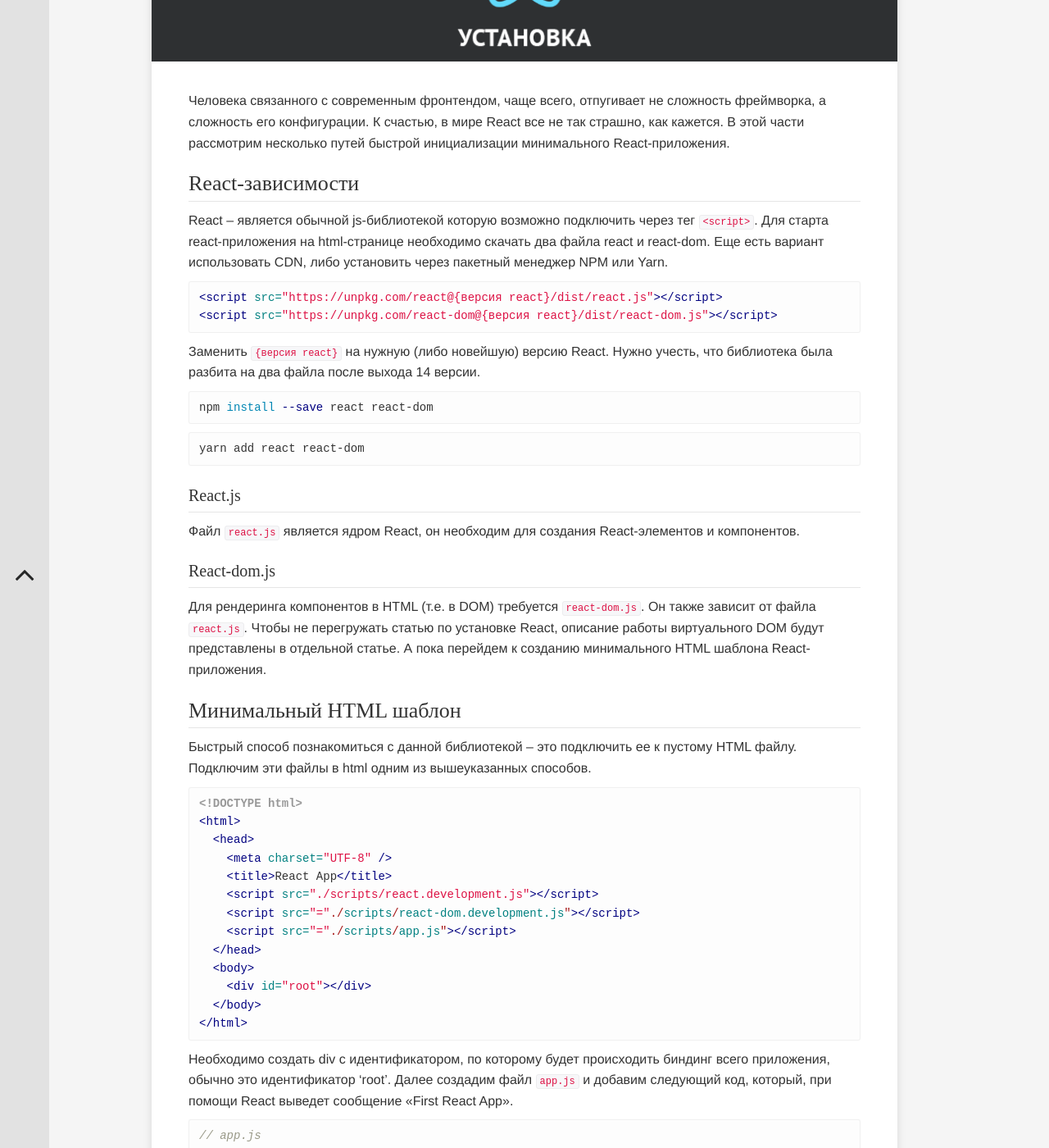
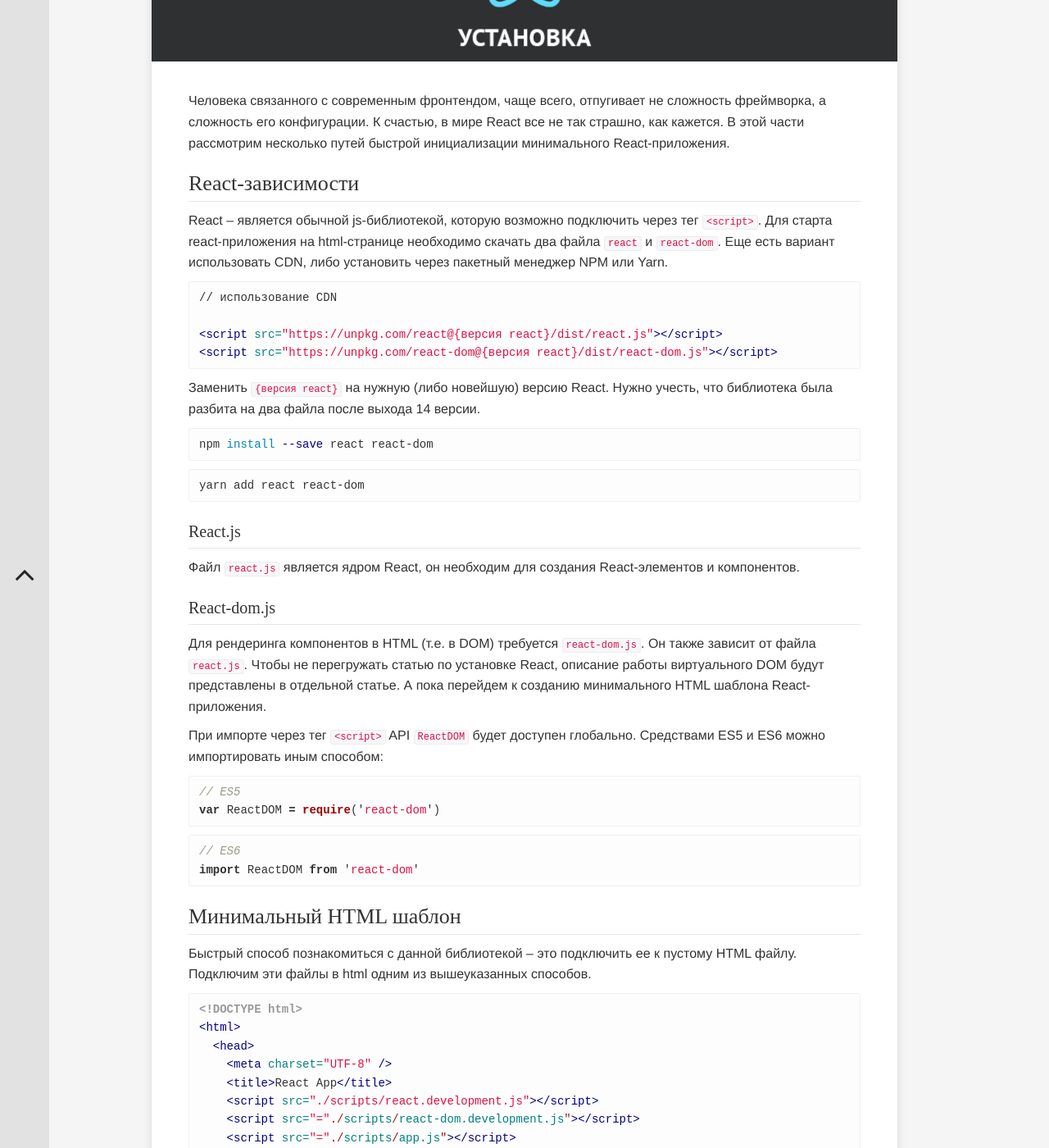
Before and after one commit to martamoshkin/blog.zverit.com, a Jekyll site: the page built from _posts/frontend/react/2018-03-13-installing-react-js.md, in a window 1280 px wide and 1400 px high, scrolled down 380 px. Shown: the whole window at 82% size. Built offline with Jekyll 4.4.1, drawn with Linux system fonts in a browser that asks for light colours; some web fonts are replaced; comment, search, counter and statistics services are not loaded.

Commit message:
some fixes in post

````diff
--- a/_posts/frontend/react/2018-03-13-installing-react-js.md
+++ b/_posts/frontend/react/2018-03-13-installing-react-js.md
@@ -17,10 +17,12 @@
 
 ### React-зависимости ###
 
-React – является обычной js-библиотекой которую возможно подключить через тег `<script>`.
-Для старта react-приложения на html-странице необходимо скачать два файла react и react-dom. Еще есть вариант использовать CDN, либо установить через пакетный менеджер NPM или Yarn.
+React – является обычной js-библиотекой, которую возможно подключить через тег `<script>`.
+Для старта react-приложения на html-странице необходимо скачать два файла `react` и `react-dom`. Еще есть вариант использовать CDN, либо установить через пакетный менеджер NPM или Yarn.
 
 ```html
+// использование CDN
+
 <script src="https://unpkg.com/react@{версия react}/dist/react.js"></script>
 <script src="https://unpkg.com/react-dom@{версия react}/dist/react-dom.js"></script>
 ```
@@ -41,6 +43,18 @@
 #### React-dom.js ####
 Для рендеринга компонентов в HTML (т.е. в DOM) требуется `react-dom.js`. Он также зависит от файла `react.js`.
 Чтобы не перегружать статью по установке React, описание работы виртуального DOM будут представлены в отдельной статье. А пока перейдем к созданию минимального HTML шаблона React-приложения.
+
+При импорте через тег `<script>` API `ReactDOM` будет доступен глобально. Средствами ES5 и ES6 можно импортировать иным способом:
+
+```js
+// ES5
+var ReactDOM = require('react-dom')
+```
+
+```js
+// ES6
+import ReactDOM from 'react-dom'
+```
 
 ### Минимальный HTML шаблон ###
 Быстрый способ познакомиться с данной библиотекой – это подключить ее к пустому HTML файлу.
````
Also changed, not shown: other parts of _posts/frontend/react/2018-03-13-installing-react-js.md (+1 -1 lines).
